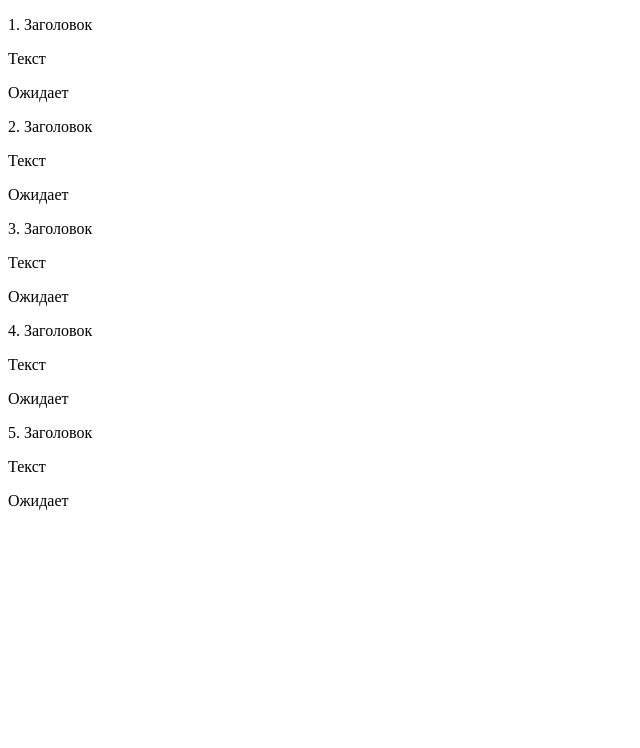
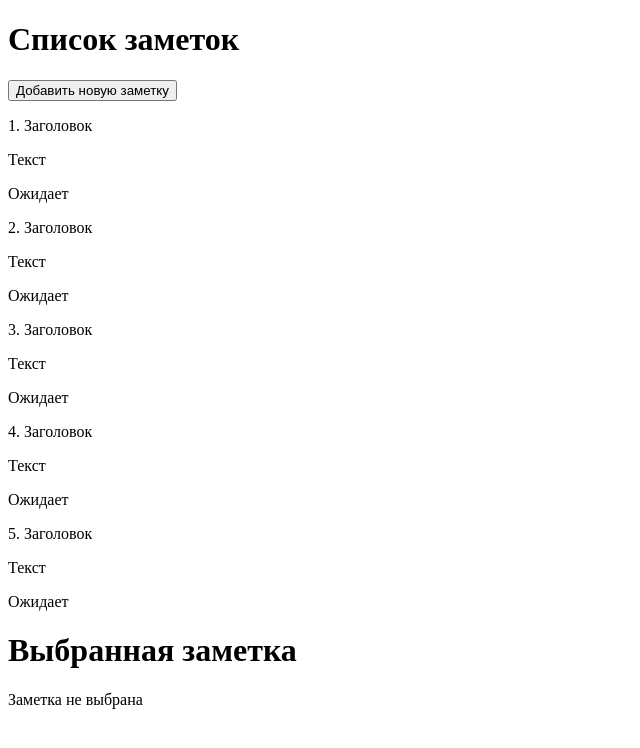
Before and after one commit to lebedev-maxim-dmitrievich/react-app-todo, a React (Create React App) app: page / in a window 1280 px wide. Shown: the top 748 px of the page, without its empty margins (0-640 px from the left). Built offline with nearby package versions, Linux system fonts and the light colour scheme.

Commit message:
Добавил выбор и вывод выбранной заметки

```diff
--- a/src/App.js
+++ b/src/App.js
@@ -1,8 +1,9 @@
 import React, { useState } from "react"
 import TaskList from "./components/TaskList";
+import SelectedTask from "./components/SelectedTask";
 
 function App() {
-    const [tasks, setTask] = useState([
+    const [tasks, setTasks] = useState([
         {id: 1, title: 'Заголовок', body: 'Текст', status: 'Ожидает'},
         {id: 2, title: 'Заголовок', body: 'Текст', status: 'Ожидает'},
         {id: 3, title: 'Заголовок', body: 'Текст', status: 'Ожидает'},
@@ -10,13 +11,44 @@ function App() {
         {id: 5, title: 'Заголовок', body: 'Текст', status: 'Ожидает'},
     ])
 
-    return(
+    const [selectedTask, setSelectedTask] = useState(null);
+
+    const addTask = () => {
+        const task = {
+            id: tasks.length + 1,
+            title: 'Новый заголовок',
+            body: 'Новый текст',
+            status: 'Ожидает'
+        };
+        setTasks([...tasks, task]);
+    }
+
+    const handleTaskClick = (task) => {
+        setSelectedTask(task);
+    };
+
+    return (
         <div>
-            {tasks.map(task =>
-                    <TaskList task={task} key={task.id} />
-                )}
+            <h1>Список заметок</h1>
+
+            <button onClick={addTask}>Добавить новую заметку</button>
+
+            <aside>
+                    {tasks.map((task) => (
+                    <TaskList
+                        key={task.id}
+                        task={task}
+                        onTaskClick={(handleTaskClick)} // Передаем обработчик клика
+                    />
+                    ))}
+            </aside>
+
+            <h1>Выбранная заметка</h1>
+            <div>
+                <SelectedTask task={selectedTask} />
+            </div>
         </div>
-    )
+    );
 }
 
 export default App;
--- /dev/null
+++ b/src/components/SelectedTask.js
@@ -0,0 +1,19 @@
+import React from "react";
+
+function SelectedTask(props) {
+  return (
+    <div>
+      {props.task ? (
+        <div>
+          <p>{props.task.id}. {props.task.title}</p>
+          <p>{props.task.body}</p>
+          <p>{props.task.status}</p>
+        </div>
+      ) : (
+        <p>Заметка не выбрана</p>
+      )}
+    </div>
+  );
+}
+
+export default SelectedTask;
--- a/src/components/TaskList.js
+++ b/src/components/TaskList.js
@@ -1,15 +1,15 @@
 import React from "react";
 
-const TaskList = (props) => {
+function TaskList(props) {
     return (
-        <div onClick = {()=>{
-            console.log(props.task)
+        <div onClick={()=>{
+            props.onTaskClick(props.task)
         }}>
             <p>{props.task.id}. {props.task.title}</p>
             <p>{props.task.body}</p>
             <p>{props.task.status}</p>
         </div>
-    )
+    );
 }
 
 export default TaskList;
```
